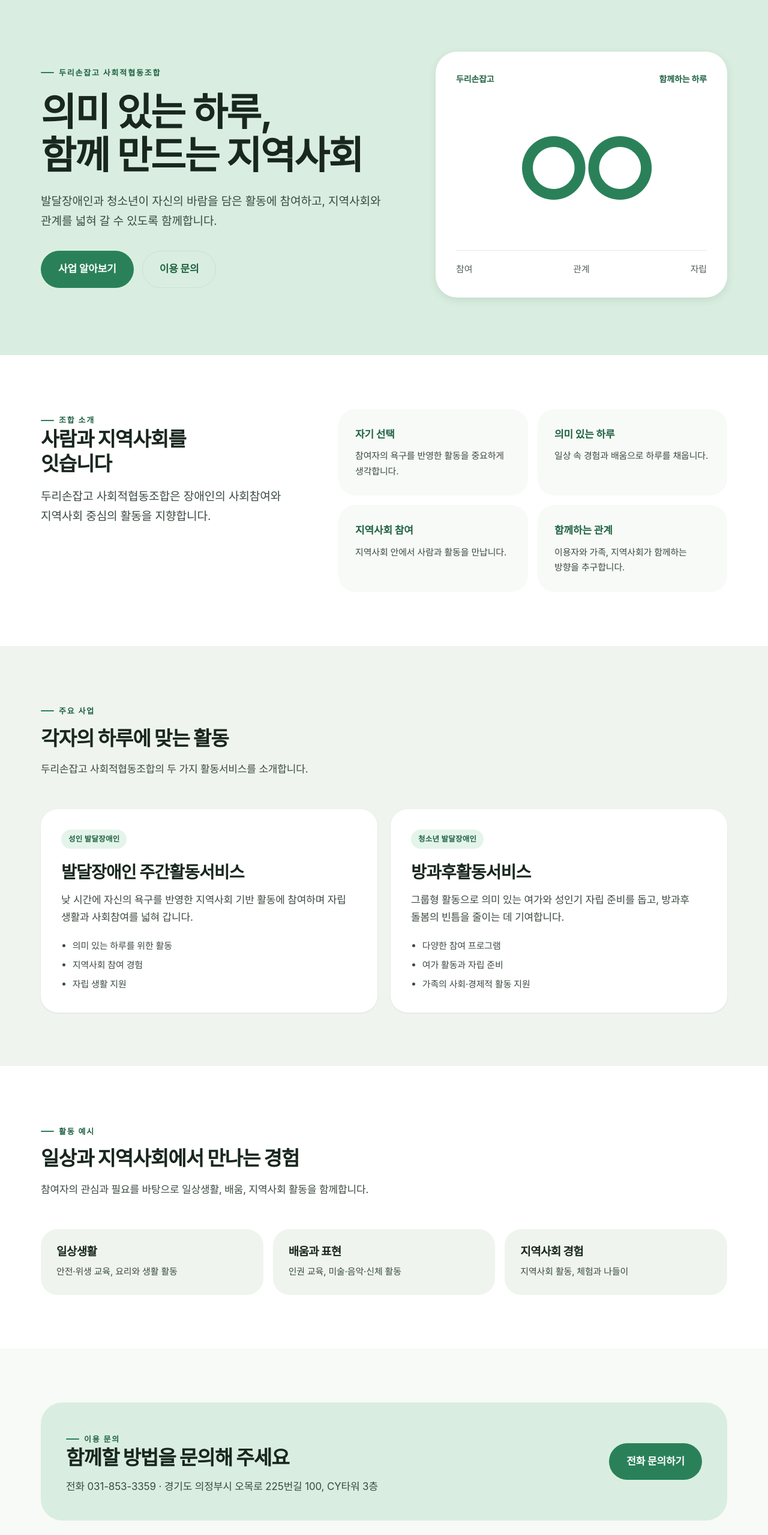
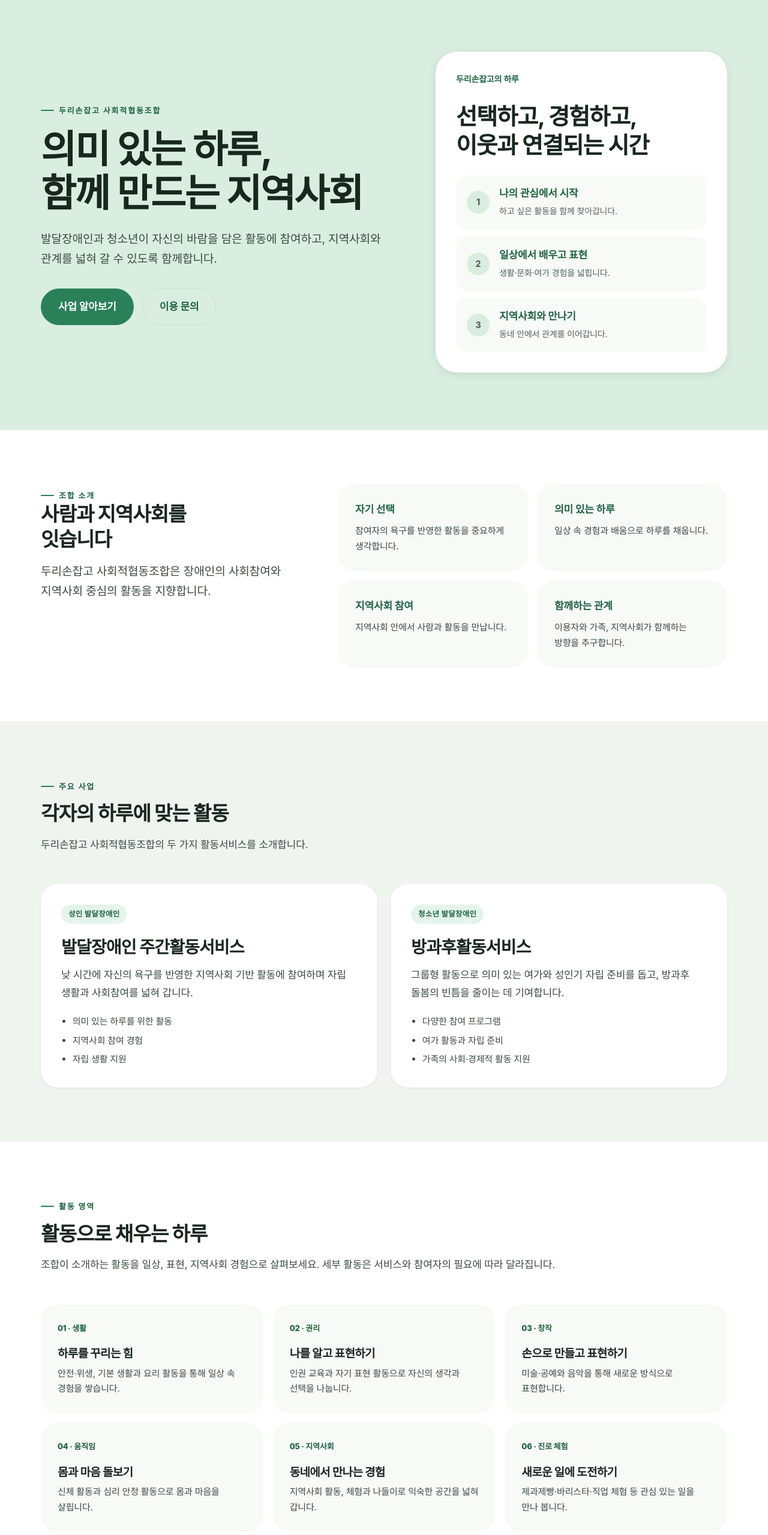
Before and after one commit to scoutkorea-jimmy/Duri, a plain HTML site: page duri-website/coop.html in a window 1280 px wide. Shown: the part 121-2680 px from the top of the page at 60% size. Drawn offline with Linux system fonts and the light colour scheme; a web font is replaced by a local one.

Commit message:
Refine cooperative home and remove duplicate menu surface

```diff
--- a/duri-website/assets/styles.css
+++ b/duri-website/assets/styles.css
@@ -764,7 +764,8 @@ body{background:var(--md-sys-color-surface-container-low)}
 .site-header{background:var(--md-sys-color-surface);border-bottom:1px solid var(--line)}
 html[data-site="rehab"] .site-header{background:var(--md-sys-color-surface)}
 .site-header.scrolled{background:var(--md-sys-color-surface);box-shadow:var(--shadow-sm)}
-.mega,.mobile-nav,.modal-card{background:var(--md-sys-color-surface);box-shadow:var(--shadow-lg)}
+.mobile-nav,.modal-card{background:var(--md-sys-color-surface);box-shadow:var(--shadow-lg)}
+.mega-inner{background:var(--md-sys-color-surface);border-color:transparent}
 .page-hero{background:var(--brand-deep)}
 .board-row:hover{background:var(--md-sys-color-surface-container)}
 .gate-half.coop{background:#1f6242}
--- a/duri-website/coop.html
+++ b/duri-website/coop.html
@@ -12,10 +12,14 @@
 .coop-hero h1{font-size:clamp(38px,5vw,64px);line-height:1.13;max-width:660px;margin:18px 0 24px}
 .coop-hero .lead{max-width:600px}
 .coop-hero .btn-row{margin-top:34px}
-.coop-hero-art{min-height:410px;border-radius:var(--radius-xl);background:var(--md-sys-color-surface);padding:34px;display:flex;flex-direction:column;justify-content:space-between;box-shadow:var(--shadow)}
-.coop-hero-art .art-top{display:flex;justify-content:space-between;gap:12px;align-items:start;color:var(--brand-deep);font-size:14px;font-weight:700}
-.coop-hero-art .art-mark{font-size:clamp(70px,11vw,150px);line-height:1;letter-spacing:-.13em;color:var(--brand);font-weight:800;text-align:center}
-.coop-hero-art .art-bottom{display:flex;justify-content:space-between;gap:12px;border-top:1px solid var(--line);padding-top:18px;font-size:15px;color:var(--muted)}
+.coop-hero-art{min-height:410px;border-radius:var(--radius-xl);background:var(--md-sys-color-surface);padding:34px;display:flex;flex-direction:column;gap:26px;box-shadow:var(--shadow)}
+.coop-hero-art .art-top{color:var(--brand-deep);font-size:14px;font-weight:700}
+.coop-hero-art h2{font-size:clamp(29px,3vw,42px);line-height:1.25}
+.coop-hero-art .art-path{display:grid;gap:12px;margin-top:auto}
+.coop-hero-art .art-path div{display:flex;align-items:center;gap:16px;padding:16px 18px;border-radius:var(--radius);background:var(--md-sys-color-surface-container-low)}
+.coop-hero-art .art-path strong{display:block;color:var(--brand-deep)}
+.coop-hero-art .art-path span{font-size:14px;color:var(--muted)}
+.coop-hero-art .art-dot{width:38px;height:38px;flex:none;border-radius:50%;background:var(--md-sys-color-primary-container);display:grid;place-items:center;color:var(--brand-deep);font-weight:800}
 .coop-intro{display:grid;grid-template-columns:.8fr 1.2fr;gap:64px;align-items:start}
 .coop-intro .lead{margin-top:16px}
 .coop-values{display:grid;grid-template-columns:repeat(2,minmax(0,1fr));gap:16px}
@@ -30,13 +34,20 @@
 .coop-service ul{padding-left:1.25em;margin:auto 0 0;font-size:15px}
 .coop-service li+li{margin-top:6px}
 .coop-activities{display:grid;grid-template-columns:repeat(3,minmax(0,1fr));gap:16px}
-.coop-activities article{background:var(--md-sys-color-surface-container);border-radius:var(--radius-lg);padding:26px}
+.coop-activities article{background:var(--md-sys-color-surface-container-low);border-radius:var(--radius-lg);padding:28px;min-height:180px}
+.coop-activities .number{display:block;color:var(--brand-deep);font-size:13px;font-weight:800;margin-bottom:20px}
 .coop-activities h3{font-size:19px;margin-bottom:8px}
 .coop-activities p{font-size:15px}
-.coop-contact{display:grid;grid-template-columns:1fr auto;gap:30px;align-items:center;padding:42px;background:var(--md-sys-color-primary-container);border-radius:var(--radius-xl)}
+.coop-contact{display:grid;grid-template-columns:1fr 1fr;gap:40px;align-items:center;padding:42px;background:var(--md-sys-color-primary-container);border-radius:var(--radius-xl)}
 .coop-contact p{margin-top:12px}
+.coop-contact-info{display:grid;gap:12px}
+.coop-contact-info div{padding:18px 20px;background:var(--md-sys-color-surface);border-radius:var(--radius)}
+.coop-contact-info strong{display:block;color:var(--brand-deep);margin-bottom:5px}
+.coop-contact-info address{font-style:normal}
+.coop-contact-info a:not(.btn){color:var(--brand-deep);text-decoration:underline;text-underline-offset:3px}
+.coop-contact-info .btn{justify-self:start;margin-top:6px}
 @media(max-width:900px){.coop-hero-inner,.coop-intro{grid-template-columns:1fr;gap:36px}.coop-hero-art{min-height:250px}.coop-activities{grid-template-columns:repeat(2,minmax(0,1fr))}}
-@media(max-width:680px){.coop-hero{padding:58px 0 64px}.coop-values,.coop-services,.coop-activities,.coop-contact{grid-template-columns:1fr}.coop-contact{padding:30px}.coop-hero-art{min-height:220px}.coop-hero-art .art-mark{font-size:80px}}
+@media(max-width:680px){.coop-hero{padding:58px 0 64px}.coop-values,.coop-services,.coop-activities,.coop-contact{grid-template-columns:1fr}.coop-contact{padding:30px}.coop-hero-art{min-height:220px}}
 </style>
 </head>
 <body>
@@ -53,9 +64,13 @@
         </div>
       </div>
       <div class="coop-hero-art" aria-label="두리손잡고 사회적협동조합의 활동 방향">
-        <div class="art-top"><span>두리손잡고</span><span>함께하는 하루</span></div>
-        <div class="art-mark" aria-hidden="true">○○</div>
-        <div class="art-bottom"><span>참여</span><span>관계</span><span>자립</span></div>
+        <span class="art-top">두리손잡고의 하루</span>
+        <h2>선택하고, 경험하고,<br>이웃과 연결되는 시간</h2>
+        <div class="art-path">
+          <div><span class="art-dot" aria-hidden="true">1</span><p><strong>나의 관심에서 시작</strong><span>하고 싶은 활동을 함께 찾아갑니다.</span></p></div>
+          <div><span class="art-dot" aria-hidden="true">2</span><p><strong>일상에서 배우고 표현</strong><span>생활·문화·여가 경험을 넓힙니다.</span></p></div>
+          <div><span class="art-dot" aria-hidden="true">3</span><p><strong>지역사회와 만나기</strong><span>동네 안에서 관계를 이어갑니다.</span></p></div>
+        </div>
       </div>
     </div>
   </section>
@@ -103,14 +118,17 @@
   <section class="section section--paper" id="activities" aria-labelledby="activities-title">
     <div class="container">
       <div class="section-head">
-        <span class="eyebrow">활동 예시</span>
-        <h2 class="h2" id="activities-title">일상과 지역사회에서 만나는 경험</h2>
-        <p>참여자의 관심과 필요를 바탕으로 일상생활, 배움, 지역사회 활동을 함께합니다.</p>
+        <span class="eyebrow">활동 영역</span>
+        <h2 class="h2" id="activities-title">활동으로 채우는 하루</h2>
+        <p>조합이 소개하는 활동을 일상, 표현, 지역사회 경험으로 살펴보세요. 세부 활동은 서비스와 참여자의 필요에 따라 달라집니다.</p>
       </div>
       <div class="coop-activities">
-        <article><h3>일상생활</h3><p>안전·위생 교육, 요리와 생활 활동</p></article>
-        <article><h3>배움과 표현</h3><p>인권 교육, 미술·음악·신체 활동</p></article>
-        <article><h3>지역사회 경험</h3><p>지역사회 활동, 체험과 나들이</p></article>
+        <article><span class="number">01 · 생활</span><h3>하루를 꾸리는 힘</h3><p>안전·위생, 기본 생활과 요리 활동을 통해 일상 속 경험을 쌓습니다.</p></article>
+        <article><span class="number">02 · 권리</span><h3>나를 알고 표현하기</h3><p>인권 교육과 자기 표현 활동으로 자신의 생각과 선택을 나눕니다.</p></article>
+        <article><span class="number">03 · 창작</span><h3>손으로 만들고 표현하기</h3><p>미술·공예와 음악을 통해 새로운 방식으로 표현합니다.</p></article>
+        <article><span class="number">04 · 움직임</span><h3>몸과 마음 돌보기</h3><p>신체 활동과 심리 안정 활동으로 몸과 마음을 살핍니다.</p></article>
+        <article><span class="number">05 · 지역사회</span><h3>동네에서 만나는 경험</h3><p>지역사회 활동, 체험과 나들이로 익숙한 공간을 넓혀 갑니다.</p></article>
+        <article><span class="number">06 · 진로 체험</span><h3>새로운 일에 도전하기</h3><p>제과제빵·바리스타·직업 체험 등 관심 있는 일을 만나 봅니다.</p></article>
       </div>
     </div>
   </section>
@@ -121,9 +139,13 @@
         <div>
           <span class="eyebrow">이용 문의</span>
           <h2 class="h2" id="contact-title">함께할 방법을 문의해 주세요</h2>
-          <p>전화 <span class="nb">031-853-3359</span> · 경기도 의정부시 오목로 225번길 100, CY타워 3층</p>
+          <p>주간활동과 방과후활동 중 어떤 서비스가 궁금한지 말씀해 주세요. 활동 내용과 이용에 관한 질문을 전화로 안내합니다.</p>
         </div>
-        <a class="btn btn-primary btn-lg" href="tel:031-853-3359">전화 문의하기</a>
+        <div class="coop-contact-info">
+          <div><strong>전화</strong><a class="nb" href="tel:031-853-3359">031-853-3359</a></div>
+          <div><strong>오시는 길</strong><address>경기도 의정부시 오목로 225번길 100, CY타워 3층</address></div>
+          <a class="btn btn-primary btn-lg" href="tel:031-853-3359">전화 문의하기</a>
+        </div>
       </div>
     </div>
   </section>
```
Also changed, not shown: tools/verify-headless.mjs (+8 -3 lines).
